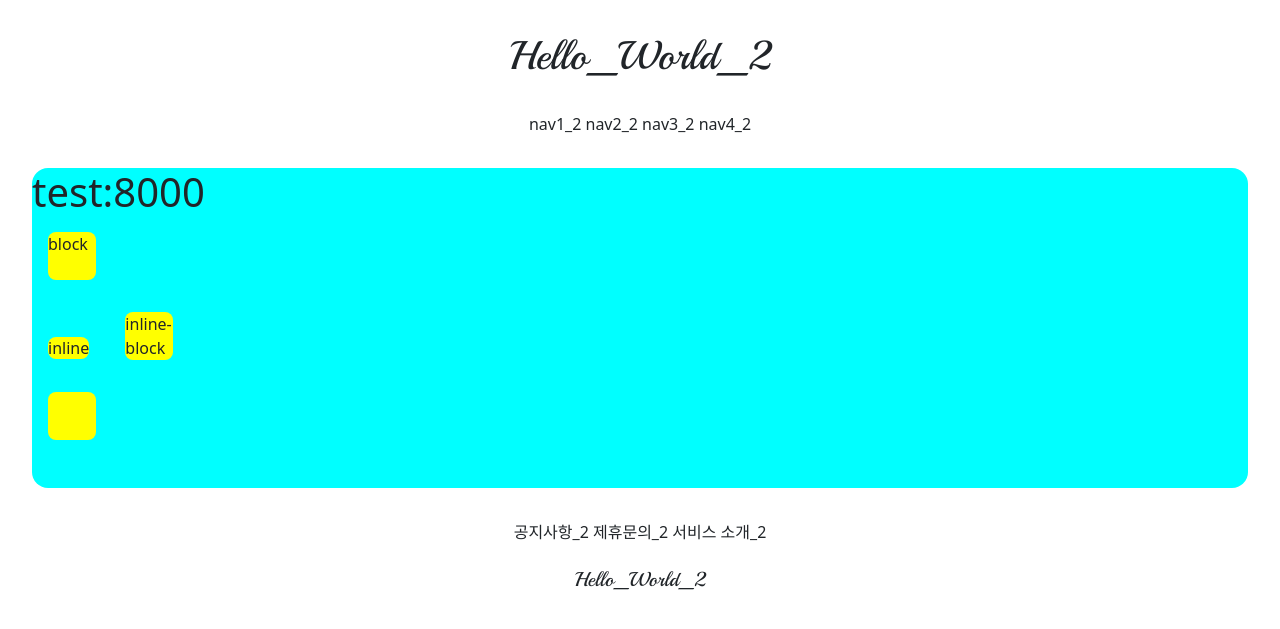
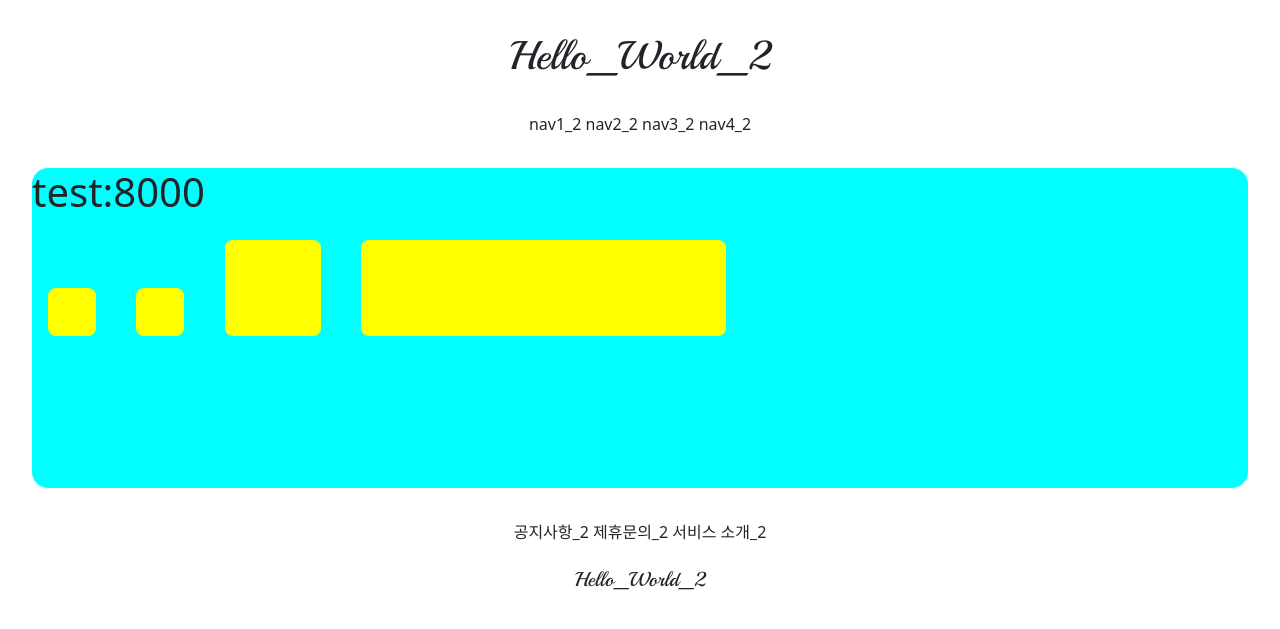
Before and after one commit to bupark82/git_class_2, a Django app: page /accounts/hello_world/ in a window 1280 px wide. Shown: the top 629 px of the page. Run offline with Django 3.2, Linux system fonts and the light colour scheme; parts of the project's set-up code (start-up, migrations or seed data) failed here and were passed over.

Commit message:
7/7 git class commit 3

```diff
--- a/accountapp/templates/accountapp/hello_world.html
+++ b/accountapp/templates/accountapp/hello_world.html
@@ -8,18 +8,19 @@
             width: 48px;
             height: 48px;
             border-radius: .5rem;
+            display: inline-block
         }
-
     </style>
 
 
-    <div style="height: 20rem; background-color: aqua; margin: 2rem; border-radius: 1rem">
+    <div style="height: 20rem; background-color: aqua; margin: 2rem; border-radius: 1rem; font-size: 2rem">
         <h1>test:8000</h1>
-        <div class="testing" style="display: block">block</div>
-        <div class="testing" style="display: inline">inline</div>
-        <div class="testing" style="display: none">none</div>
-        <div class="testing" style="display: inline-block">inline-block</div>
-        <div class="testing" ></div>
+
+        <div class="testing" style="height: 48px; width: 48px"></div>
+        <div class="testing" style="height: 3rem; width: 3rem"></div>
+        <div class="testing" style="height: 3em; width: 3em"></div>
+        <div class="testing" style="height: 30%; width: 30%"></div>
+
 
     </div>
 {% endblock %}
```
